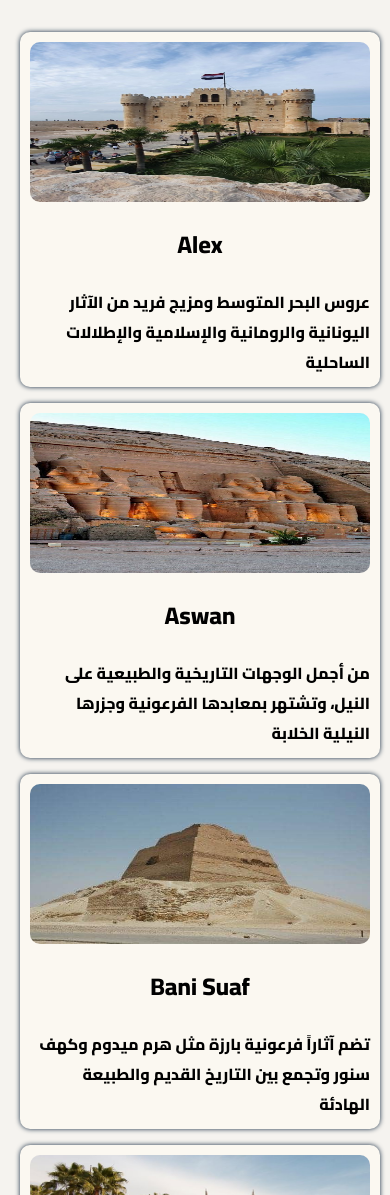
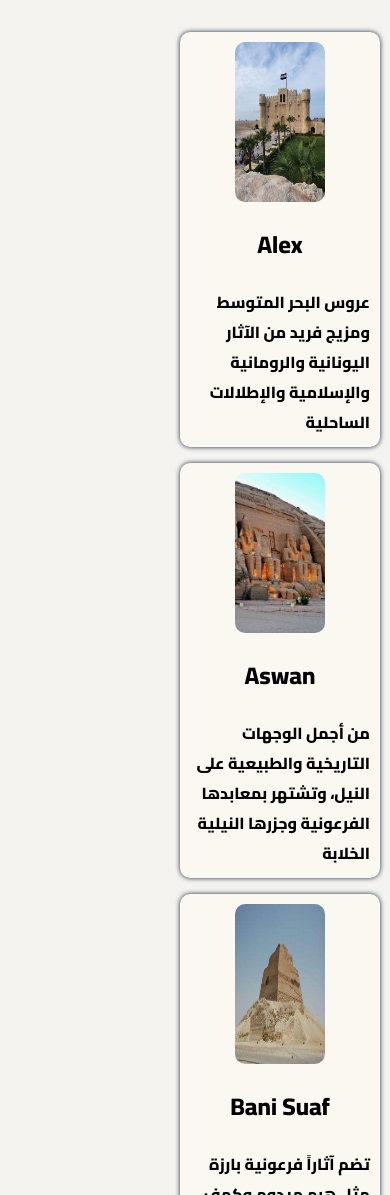
Before and after one commit to amr12866806/alphaa2, a plain HTML site: page index.html in a window 390 px wide. Shown: the part 805-2000 px from the top of the page. Drawn offline with Linux system fonts and the light colour scheme.

Commit message:
Update style.css

```diff
--- a/style/style.css
+++ b/style/style.css
@@ -178,11 +178,6 @@ section {
     display: block;
 }
 
-.img:hover {
-    transform: scale(1.03);
-    transition: all 0.3s ease;
-}
-
 section div .img2 {
     width: 100%;
     display: flex;
@@ -222,16 +217,14 @@ footer span {
     font-size: clamp(14px, 1.5vw, 18px);
 }
 
-@media (max-width:992px) {
-    .img {
-        grid-template-rows: repeat(1, 1fr);
-    }
-}
-
 @media (max-width: 768px) {
     header {
         justify-content: center;
         text-align: center;
+    }
+
+    .img {
+        grid-template-rows: repeat(2, 1fr);
     }
 
     header img {
@@ -263,4 +256,13 @@ footer span {
         max-height: 60vh;
     }
 
+    section div .img2 {
+        width: 50%;
+    }
+
+    section div {
+        width: 200px;
+
+    }
+
 }
```
